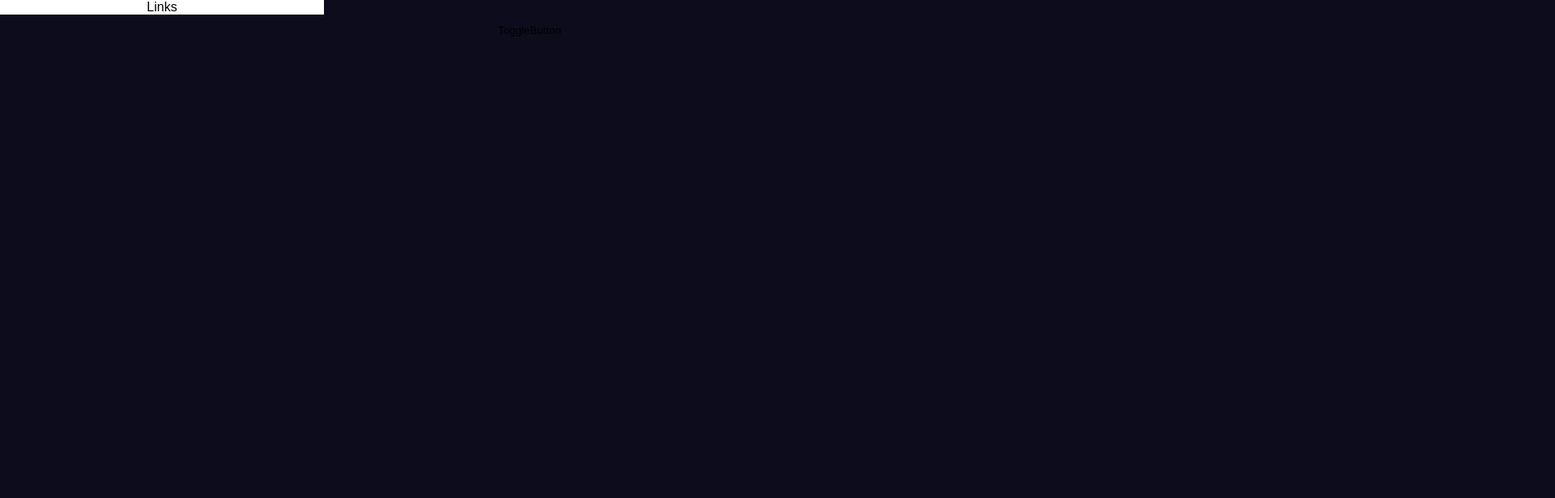
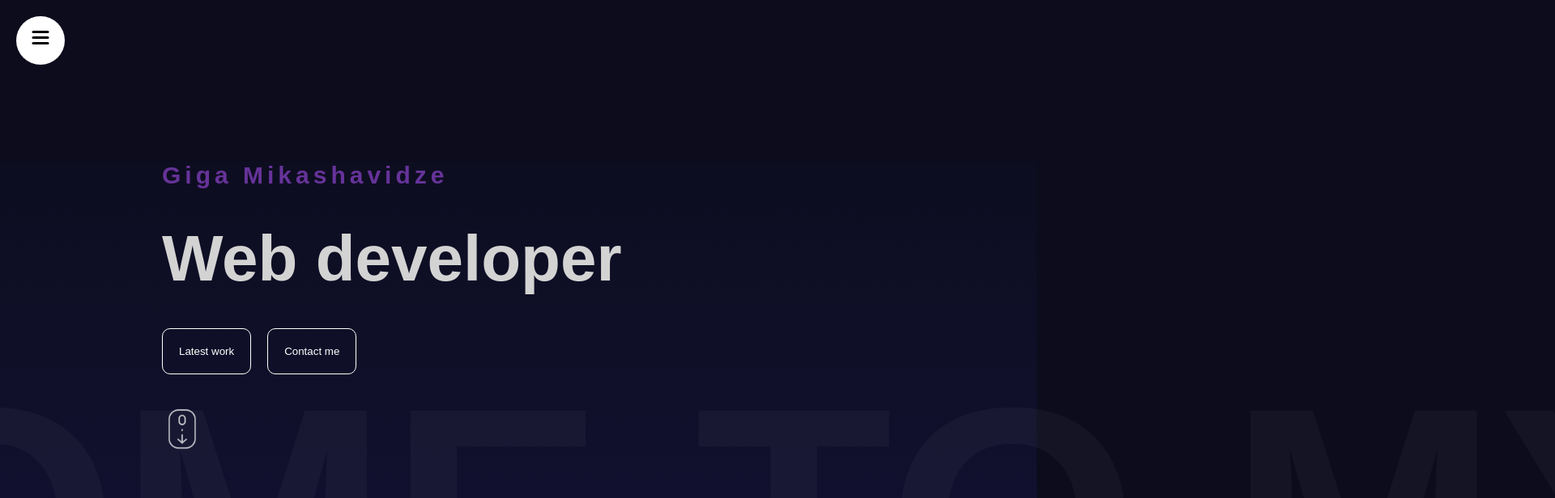
Before and after one commit to giga541/portfolio, a React (Vite) app: page / in a window 1280 px wide. Shown: the top 616 px of the page at 81% size, 1920 px wide, since content can reach past the window. Built offline with nearby package versions, Linux system fonts and the light colour scheme.

Commit message:
finished hero section

```diff
--- a/src/App.jsx
+++ b/src/App.jsx
@@ -1,19 +1,18 @@
 import "./app.scss";
 import Sidebar from "./components/sidebar/Sidebar";
+import Hero from "./components/hero/Hero";
 
 function App() {
   return (
     <div>
-      <section>
+      <section id="Homepage">
         <Sidebar />
+        <Hero />
       </section>
-      <section>Parallax</section>
       <section>Services</section>
-      <section>Parallax</section>
-      <section>Portfolio1</section>
-      <section>Portfolio2</section>
-      <section>Portfolio3</section>
-      <section>Contact</section>
+      <section id="Projects">Projects</section>
+      <section id="Contact">Contact</section>
+      <section id="About">About</section>
     </div>
   );
 }
--- a/src/app.scss
+++ b/src/app.scss
@@ -15,6 +15,11 @@ body {
   color: lightgrey;
 }
 
+a {
+  text-decoration: none;
+  color: inherit;
+}
+
 section {
   height: 100vh;
   scroll-snap-align: center;
--- /dev/null
+++ b/src/components/hero/Hero.jsx
@@ -0,0 +1,61 @@
+import "./hero.scss";
+import { motion } from "framer-motion";
+
+const textVariants = {
+  initial: { x: -500, opacity: 0 },
+  animate: {
+    x: 0,
+    opacity: 1,
+    transition: { duration: 1, staggerChildren: 0.1 },
+  },
+  scrollBtnAnimate: {
+    opacity: 0,
+    y: 10,
+    transition: { duration: 2, repeat: Infinity },
+  },
+};
+const slidingVariants = {
+  initial: { x: 0 },
+  animate: {
+    x: "-300%",
+    transition: { duration: 20, repeat: Infinity, repeatType: "mirror" },
+  },
+};
+
+const Hero = () => {
+  return (
+    <div className="hero">
+      <div className="wrapper">
+        <motion.div
+          className="text-container"
+          variants={textVariants}
+          initial="initial"
+          animate="animate"
+        >
+          <motion.h2 variants={textVariants}>Giga Mikashavidze</motion.h2>
+          <motion.h1 variants={textVariants}>Web developer</motion.h1>
+          <motion.div className="buttons" variants={textVariants}>
+            <motion.button variants={textVariants}>Latest work</motion.button>
+            <motion.button variants={textVariants}>Contact me</motion.button>
+          </motion.div>
+          <motion.img
+            src="/scroll.png"
+            alt="down arrow"
+            variants={textVariants}
+            animate="scrollBtnAnimate"
+          />
+        </motion.div>
+      </div>
+      <motion.div
+        className="sliding-text"
+        variants={slidingVariants}
+        initial="initial"
+        animate="animate"
+      >
+        WELCOME TO MY WEBSITE
+      </motion.div>
+    </div>
+  );
+};
+
+export default Hero;
--- /dev/null
+++ b/src/components/hero/hero.scss
@@ -0,0 +1,52 @@
+.hero {
+  height: calc(100vh - 200px);
+  background: linear-gradient(180deg, #0d0d20, #121235);
+
+  .wrapper {
+    max-width: 1366px;
+    margin-top: 200px;
+    margin-left: 200px;
+
+    .text-container {
+      display: flex;
+      flex-direction: column;
+      gap: 40px;
+
+      h2 {
+        font-size: 30px;
+        color: rebeccapurple;
+        letter-spacing: 5px;
+      }
+
+      h1 {
+        font-size: 80px;
+      }
+
+      .buttons {
+        button {
+          padding: 20px;
+          border: 1px solid white;
+          border-radius: 10px;
+          background-color: transparent;
+          color: white;
+          margin-right: 20px;
+          cursor: pointer;
+        }
+      }
+
+      img {
+        width: 50px;
+      }
+    }
+  }
+
+  .sliding-text {
+    font-size: 50vh;
+    bottom: -75px;
+    position: absolute;
+    white-space: nowrap;
+    color: #ffffff09;
+    width: 75%;
+    font-weight: bold;
+  }
+}
--- a/src/components/sidebar/Links.jsx
+++ b/src/components/sidebar/Links.jsx
@@ -1,7 +1,32 @@
-import React from "react";
+import { motion } from "framer-motion";
+
+const variants = {
+  open: { transition: { staggerChildren: 0.1 } },
+  closed: { transition: { staggerChildren: 0.05, staggerDirection: -1 } },
+};
+const itemVariants = {
+  open: { y: 0, opacity: 1 },
+  closed: { y: 50, opacity: 0 },
+};
 
 const Links = () => {
-  return <div className="links">Links</div>;
+  const items = ["Homepage", "Services", "Portfolio", "Contact", "About"];
+
+  return (
+    <motion.div className="links" variants={variants}>
+      {items.map(item => (
+        <motion.a
+          href={`#${item}`}
+          key={item}
+          variants={itemVariants}
+          whileHover={{ scale: 1.1 }}
+          whileTap={{ scale: 0.9 }}
+        >
+          {item}
+        </motion.a>
+      ))}
+    </motion.div>
+  );
 };
 
 export default Links;
--- a/src/components/sidebar/Sidebar.jsx
+++ b/src/components/sidebar/Sidebar.jsx
@@ -1,15 +1,30 @@
 import "./sidebar.scss";
 import Links from "./Links";
 import ToggleButton from "./ToggleButton";
+import { useState } from "react";
+import { motion } from "framer-motion";
+
+const variants = {
+  open: {
+    clipPath: "circle(1220px at 50px 50px)",
+    transition: { type: "spring", stiffnes: 20 },
+  },
+  closed: {
+    clipPath: "circle(30px at 50px 50px)",
+    transition: { delay: 0.5, type: "spring", damping: 40, stiffness: 200 },
+  },
+};
 
 const Sidebar = () => {
+  const [open, setOpen] = useState(false);
+
   return (
-    <div className="sidebar">
-      <div className="backgorund">
+    <motion.div className="sidebar" animate={open ? "open" : "closed"}>
+      <motion.div className="backgorund" variants={variants}>
         <Links />
-      </div>
-      <ToggleButton />
-    </div>
+      </motion.div>
+      <ToggleButton onOpen={setOpen} />
+    </motion.div>
   );
 };
 
--- a/src/components/sidebar/ToggleButton.jsx
+++ b/src/components/sidebar/ToggleButton.jsx
@@ -1,7 +1,40 @@
-import React from "react";
+import { motion } from "framer-motion";
 
-const ToggleButton = ({}) => {
-  return <button>ToggleButton</button>;
+const ToggleButton = ({ onOpen }) => {
+  return (
+    <button onClick={() => onOpen(prev => !prev)}>
+      <svg width="23" height="23" viewBox="0 0 23 23">
+        <motion.path
+          strokeWidth="3"
+          stroke="black"
+          strokeLinecap="round"
+          variants={{
+            closed: { d: "M 2 2.5 L 20 2.5" },
+            open: { d: "M 3 16.5 L 17 2.5" },
+          }}
+        />
+        <motion.path
+          strokeWidth="3"
+          stroke="black"
+          strokeLinecap="round"
+          d="M 2 9.4 L 20 9.4"
+          variants={{
+            closed: { opacity: 1 },
+            open: { opacity: 0 },
+          }}
+        />
+        <motion.path
+          strokeWidth="3"
+          stroke="black"
+          strokeLinecap="round"
+          variants={{
+            closed: { d: "M 2 16.5 L 20 16.5" },
+            open: { d: "M 3 2.5 L 17 16.5" },
+          }}
+        />
+      </svg>
+    </button>
+  );
 };
 
 export default ToggleButton;
--- a/src/components/sidebar/sidebar.scss
+++ b/src/components/sidebar/sidebar.scss
@@ -10,6 +10,7 @@
     position: fixed;
     top: 0;
     left: 0;
+    bottom: 0;
     width: 400px;
     background: white;
 
@@ -18,7 +19,7 @@
       flex-direction: column;
       align-items: center;
       justify-content: center;
-      // position: absolute;
+      position: absolute;
       width: 100%;
       height: 100%;
       gap: 20px;
@@ -28,14 +29,15 @@
       }
     }
   }
-}
   button {
     width: 50px;
     height: 50px;
     border-radius: 50%;
     position: fixed;
     top: 25px;
-  height: 25px;
+    left: 25px;
     background-color: transparent;
     border: none;
+    cursor: pointer;
   }
+}
```
Also changed, not shown: src/components/navbar/Navbar.jsx (deleted, +0 -11 lines), public/hero.png (deleted), src/components/navbar/Navbar.scss (deleted). Lines whose indentation alone changed are shown as unchanged.
